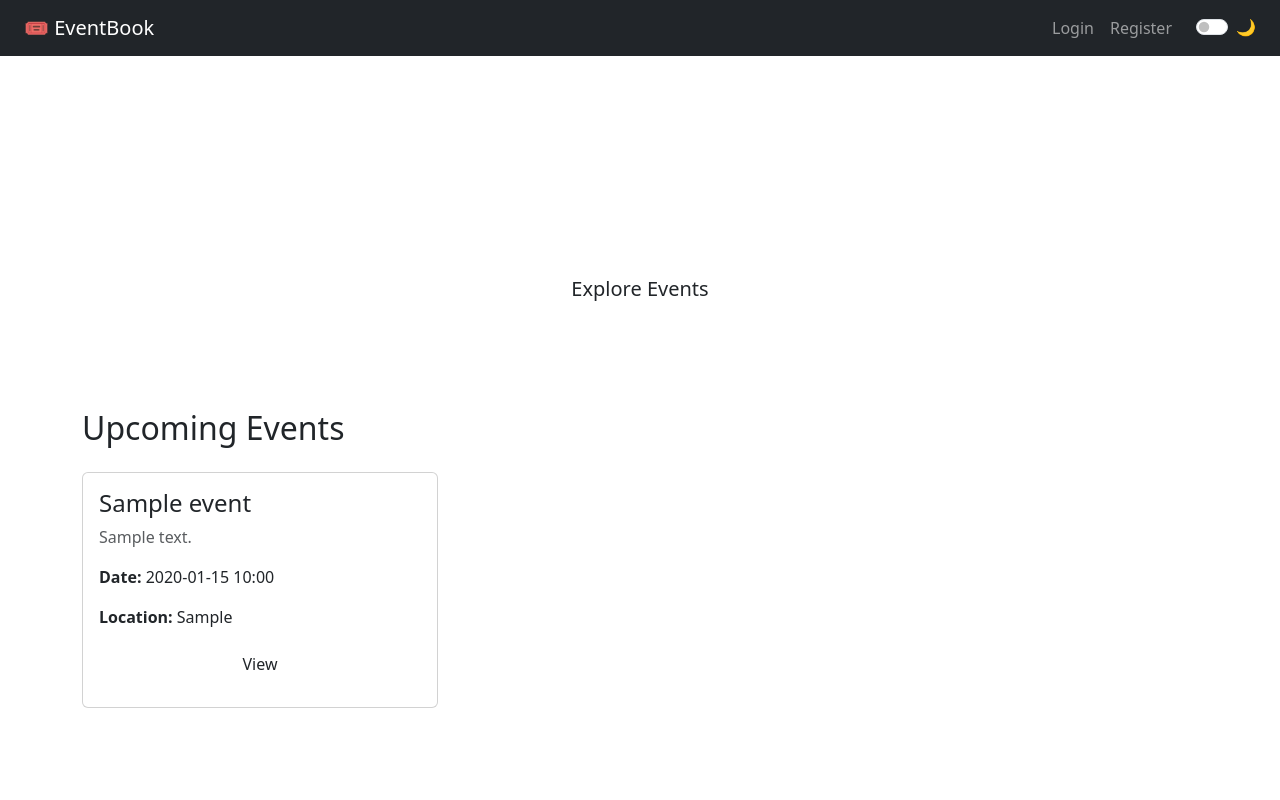
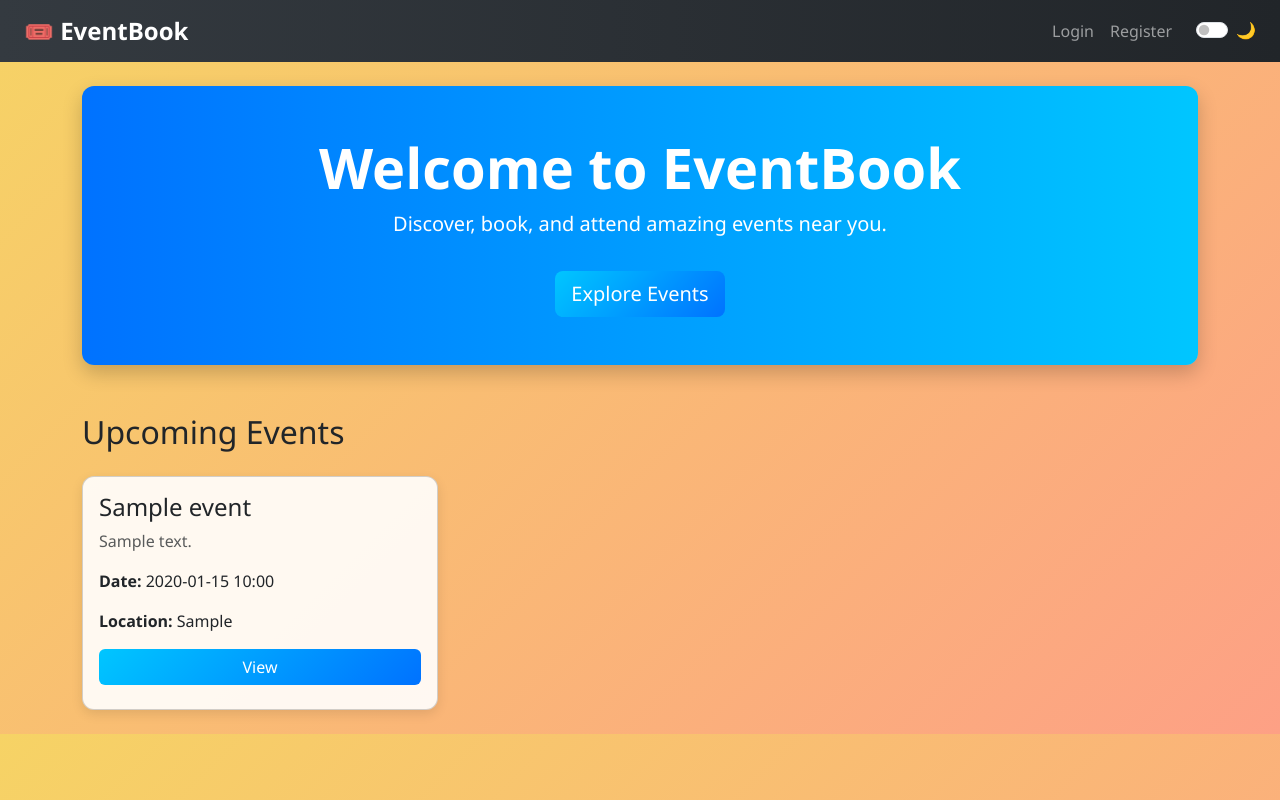
Before and after one commit to tanishqsakhare/event-booking-qr, a Flask app: page / in a window 1280 px wide. Run offline with Flask 3, Linux system fonts and the light colour scheme; tables that the repository leaves empty hold one stand-in row (values such as "Sample post"); some libraries are stand-ins or nearby versions.

Commit message:
Add files via upload

```diff
--- a/app/static/css/style.css
+++ b/app/static/css/style.css
@@ -0,0 +1,124 @@
+body {
+    background: linear-gradient(to right, #f8f9fa, #e0f7fa);
+    font-family: 'Segoe UI', sans-serif;
+}
+
+.event-card {
+    background: white;
+    border-radius: 12px;
+    box-shadow: 0 4px 12px rgba(0,0,0,0.1);
+    transition: transform 0.3s ease, box-shadow 0.3s ease;
+}
+
+.event-card:hover {
+    transform: translateY(-5px);
+    box-shadow: 0 8px 20px rgba(0,0,0,0.15);
+}
+
+.btn-toggle {
+    background: linear-gradient(135deg, #00c6ff, #0072ff);
+    color: white;
+    border: none;
+    transition: background 0.3s ease;
+}
+
+.btn-toggle:hover {
+    background: linear-gradient(135deg, #0072ff, #00c6ff);
+}
+
+.navbar {
+    background: linear-gradient(to right, #343a40, #212529);
+}
+
+.navbar-brand {
+    font-weight: bold;
+    font-size: 1.5rem;
+}
+
+.hero-banner {
+    background: linear-gradient(to right, #0072ff, #00c6ff);
+    border-radius: 12px;
+    box-shadow: 0 8px 20px rgba(0, 0, 0, 0.2);
+}
+
+.card-img-top {
+    max-height: 180px;
+    object-fit: cover;
+}
+
+.event-card {
+    background: white;
+    border-radius: 12px;
+    box-shadow: 0 4px 12px rgba(0,0,0,0.1);
+    transition: transform 0.3s ease, box-shadow 0.3s ease;
+}
+
+.event-card:hover {
+    transform: translateY(-6px);
+    box-shadow: 0 10px 24px rgba(0,0,0,0.15);
+}
+
+.btn-toggle {
+    transition: transform 0.2s ease;
+}
+
+.btn-toggle:hover {
+    transform: scale(1.05);
+}
+
+body.dark-mode {
+    background: #121212;
+    color: #f1f1f1;
+}
+
+.dark-mode .navbar {
+    background: linear-gradient(to right, #1f1f1f, #000000);
+}
+
+.dark-mode .card {
+    background-color: #1e1e1e;
+    color: #f1f1f1;
+    border: 1px solid #333;
+}
+
+.dark-mode .btn-toggle {
+    background: linear-gradient(135deg, #444, #222);
+    color: #fff;
+}
+
+.dark-mode .btn-toggle:hover {
+    background: linear-gradient(135deg, #222, #444);
+}
+
+.dark-mode .hero-banner {
+    background: linear-gradient(to right, #333, #111);
+}
+
+body {
+    background: linear-gradient(to right, #fdfbfb, #ebedee);
+    font-family: 'Segoe UI', sans-serif;
+    transition: background 0.5s ease;
+}
+
+.dark-mode {
+    background: linear-gradient(to right, #1e1e1e, #121212);
+}
+
+body {
+    background: linear-gradient(135deg, #f6d365 0%, #fda085 100%);
+    font-family: 'Segoe UI', sans-serif;
+    transition: background 0.5s ease;
+}
+
+.hero-banner {
+    background: linear-gradient(to right, #0072ff, #00c6ff);
+    border-radius: 12px;
+    box-shadow: 0 8px 20px rgba(0, 0, 0, 0.2);
+}
+
+.event-card {
+    background: rgba(255, 255, 255, 0.9);
+    border-radius: 12px;
+    box-shadow: 0 4px 12px rgba(0, 0, 0, 0.1);
+    transition: transform 0.3s ease, box-shadow 0.3s ease;
+}
```
